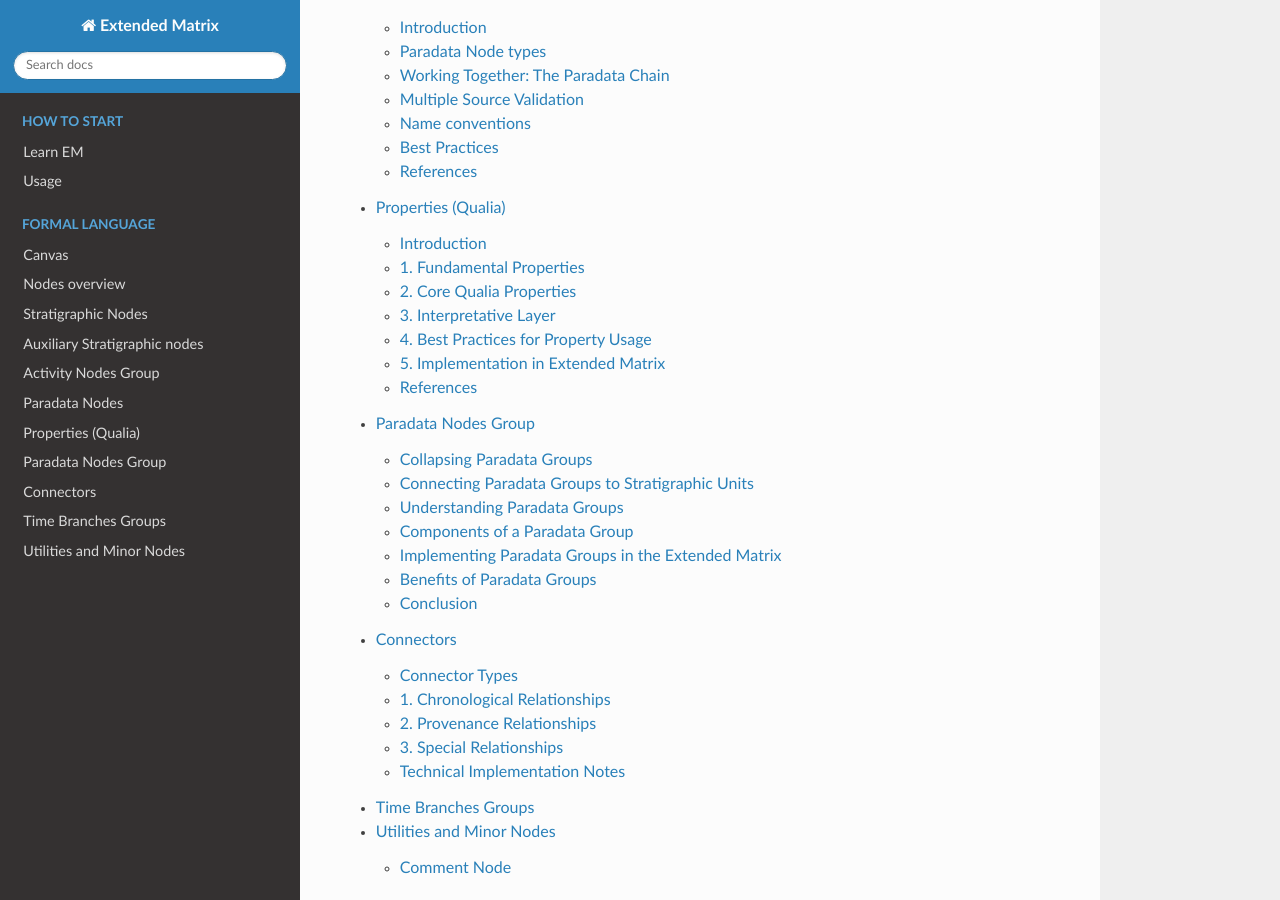
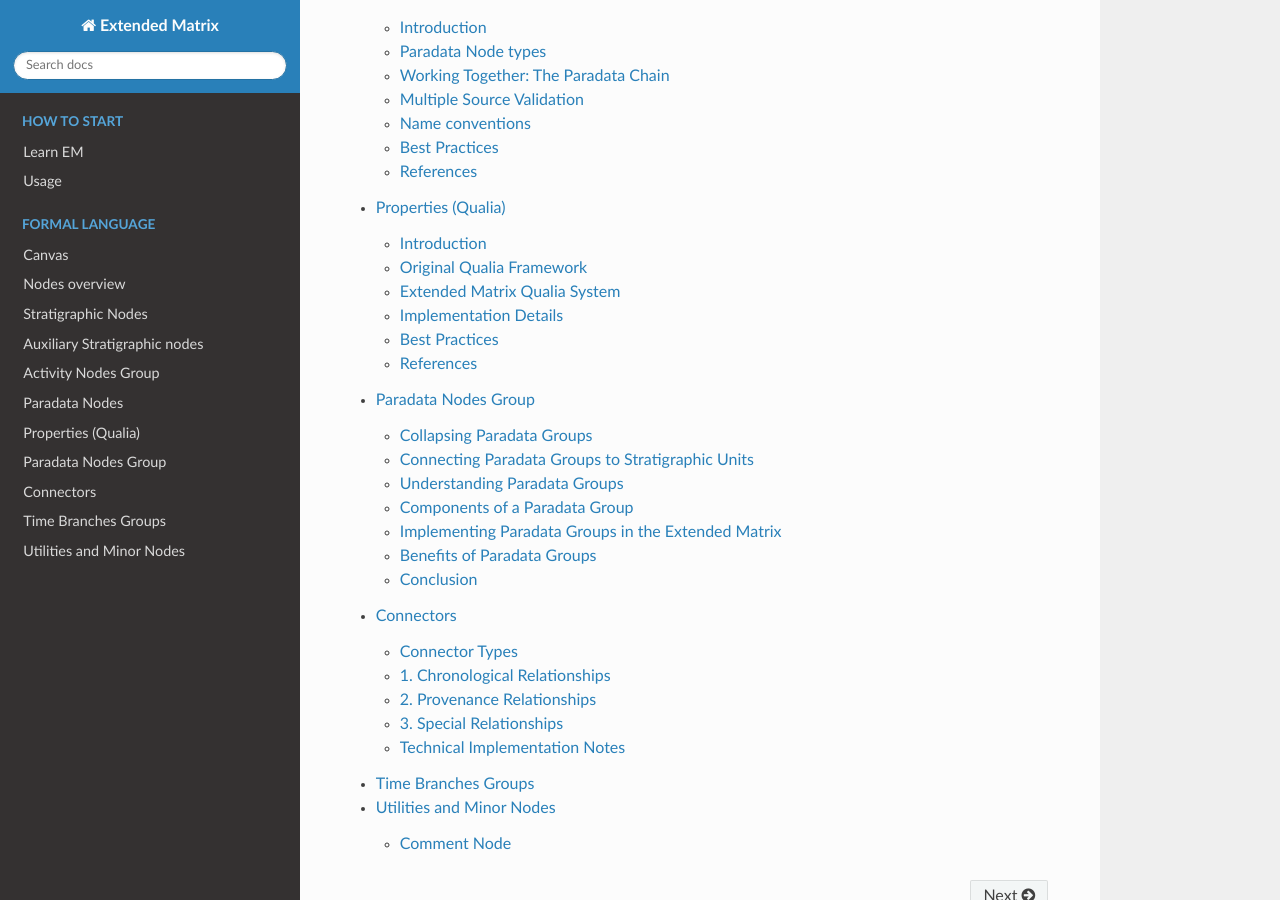
Before and after one commit to zalmoxes-laran/ExtendedMatrix-doc, a Sphinx documentation site: the page built from docs/index.rst, in a window 1280 px wide and 900 px high, scrolled down 2181 px. Built offline with Sphinx 7.4.7 and the Read the Docs theme 3.1.0, drawn with Linux system fonts in a browser that asks for light colours; pages that are not in the unit, such as notebooks, are missing from menus; some of the changed lines change nothing that is shown.

Commit message:
Update qualia.rst

````diff
--- a/docs/qualia.rst
+++ b/docs/qualia.rst
@@ -1,207 +1,196 @@
 Properties (Qualia)
 ===================
 
-.. _properties_and_qualia:
+.. _qualia:
 
 Introduction
 -----------
 
-The Extended Matrix uses a structured system of properties based on philosophical qualia (Pustejovsky, 1995) and adapted for archaeological documentation. This system recognizes both fundamental properties and hierarchical relationships between properties, allowing for flexible and precise documentation of archaeological findings.
+The Extended Matrix adopts and extends Pustejovsky's qualia theory to create a comprehensive system for documenting both objective and subjective properties in archaeological documentation. While the original qualia structure provides a solid foundation for describing object properties, the Extended Matrix extends this framework to handle the specific needs of archaeological documentation, including temporal perceptions and degrees of certainty.
+
+Original Qualia Framework
+-----------------------
+
+Pustejovsky (1995) defined four fundamental qualia roles:
+
+1. **Formal quale**: What kind of thing is it?
+2. **Constitutive quale**: What is it made of?
+3. **Telic quale**: What is it for?
+4. **Agentive quale**: How did it come into being?
+
+.. admonition:: Example
+   :class: example
+
+   In Pustejovsky's original framework, a column might be described as:
+   * Formal: A vertical architectural support element
+   * Constitutive: Made of marble
+   * Telic: Supports the entablature
+   * Agentive: Carved from a single block
+
+Extended Matrix Qualia System
+--------------------------
+
+The Extended Matrix expands this framework to address the specific needs of archaeological documentation:
 
 1. Fundamental Properties
------------------------
+~~~~~~~~~~~~~~~~~~~~~~~
 
 .. _existence:
 
-1.1 Existence
-~~~~~~~~~~~~
+**Existence**
+   The foundational property that must be established before any other qualia can be considered.
 
-The existence property is fundamental in archaeological documentation, reflecting different levels of certainty about an element's historical presence.
+   * Physical existence (for US/USM)
+   * Documented existence (for USD)
+   * Hypothetical existence (for USV)
+   * Reconstructed existence (for VSF)
 
-**Certainty Levels:**
-  * Confirmed (implicit for physical US/USM nodes)
-  * Documented (for USD nodes, requires source citation)
-  * Hypothetical (for USV/n nodes, requires justification)
-  * Reconstructed (for VSF nodes, based on evidence)
+2. Extended Qualia Roles
+~~~~~~~~~~~~~~~~~~~~~~
 
-2. Core Qualia Properties
------------------------
+2.1 Extended Formal Quale
+^^^^^^^^^^^^^^^^^^^^^^^
 
-Based on Pustejovsky's qualia structure and adapted for archaeological needs:
+Encompasses measurable and observable characteristics:
 
-.. _formal:
+**Dimensions** (container property)
+   * height
+   * width
+   * depth
 
-2.1 Formal Quale (What it is)
-~~~~~~~~~~~~~~~~~~~~~~~~~~~
+   .. admonition:: Example
+      :class: example
 
-Properties describing the physical nature and measurements of the element.
+      A single "dimensions" property might contain "100,20,60 cm" instead of separate height, width, and depth properties.
 
-**Dimensions:**
-  A container property that can be expressed either:
+**Position** (container property)
+   * coordinates
+   * orientation
+   * elevation
 
-  * As a unified property:
-    - Value format: "height,width,depth" (e.g., "100,20,60")
-    - Units must be specified (e.g., "cm")
+2.2 Extended Constitutive Quale
+^^^^^^^^^^^^^^^^^^^^^^^^^^^^
 
-  * Or broken down into component properties:
-    - Height
-    - Width
-    - Depth
+**Material** (container property)
+   * primary_material
+   * construction_technique
+   * surface_treatment
 
-  .. note::
-     When dimensions are specified as a unified property, individual dimension properties should not be used.
+2.3 Extended Telic Quale
+^^^^^^^^^^^^^^^^^^^^^^
 
-**Position:**
-  A container property that can include:
+Includes both original and historical functions:
+   * primary_function
+   * secondary_uses
+   * spatial_role
+   * historical_adaptations
 
-  * Coordinates (x,y,z)
-  * Orientation
-  * Elevation
+2.4 Extended Agentive Quale
+^^^^^^^^^^^^^^^^^^^^^^^^^
 
-**Shape:**
-  * Basic geometry
-  * Architectural type
-  * Form classification
+Documents creation and modifications:
+   * construction_date
+   * builder
+   * modification_history
+   * conservation_status
 
-.. _constitutive:
+3. Temporal Perception System
+~~~~~~~~~~~~~~~~~~~~~~~~~~
 
-2.2 Constitutive Quale (What it's made of)
-~~~~~~~~~~~~~~~~~~~~~~~~~~~~~~~~~~~~~~~~
+.. _actornode:
 
-Properties describing the material composition.
+The Extended Matrix introduces the ActorNode concept to manage temporal perceptions:
 
-**Material:**
-  A container property that can include:
+.. image:: img/nodes/actor_node.png
+   :width: 128px
+   :align: left
 
-  * Primary material
-  * Construction technique
-  * Surface treatment
+An ActorNode represents an individual or group whose interpretation of properties is being recorded. This allows documentation of how properties were perceived at different times by different observers.
 
-**Physical Properties:**
-  * Color
-  * Texture
-  * Density
-  * State of conservation
+.. admonition:: Example
+   :class: example
 
-.. _telic:
+   A temple column's significance might be interpreted differently:
 
-2.3 Telic Quale (What it's for)
-~~~~~~~~~~~~~~~~~~~~~~~~~~~~~
+   **Ancient Priest (1st century CE)**
+   * Telic: Sacred support of temple structure
+   * Symbolic: Connection between earth and heavens
 
-Properties describing function and use.
+   **Medieval Chronicler (12th century)**
+   * Telic: Reminder of pagan past
+   * Symbolic: Example of ancient craftsmanship
 
-**Function:**
-  A container property that can include:
+   **Modern Archaeologist (21st century)**
+   * Telic: Evidence of construction techniques
+   * Symbolic: Indicator of economic resources
 
-  * Primary function
-  * Secondary uses
-  * Spatial role
+.. admonition:: Technical Tip
+   :class: technical-tip
 
-**Usage:**
-  * Period of use
-  * Type of use
-  * Usage patterns
+   The ActorNode connects to properties through temporal relationships, allowing multiple interpretations to coexist within the documentation system.
 
-.. _agentive:
+Implementation Details
+-------------------
 
-2.4 Agentive Quale (How it came to be)
-~~~~~~~~~~~~~~~~~~~~~~~~~~~~~~~~~~
+.. admonition:: Data Format
+   :class: data-format
 
-Properties describing creation and modification.
+   Property hierarchy example:
 
-**Creation:**
-  A container property that can include:
+   ```json
+   {
+     "column_01": {
+       "existence": {
+         "type": "physical",
+         "certainty": "confirmed"
+       },
+       "dimensions": {
+         "value": "450,60,60",
+         "unit": "cm",
+         "contains": ["height", "width", "depth"],
+         "method": "direct_measurement"
+       },
+       "perceptions": [
+         {
+           "actor": "ActorNode_01",
+           "epoch": "100_CE",
+           "properties": {
+             "significance": "ritual",
+             "status": "active_religious"
+           }
+         },
+         {
+           "actor": "ActorNode_02",
+           "epoch": "2023_CE",
+           "properties": {
+             "significance": "archaeological",
+             "status": "preserved"
+           }
+         }
+       ]
+     }
+   }
+   ```
 
-  * Construction date
-  * Builder/workshop
-  * Construction technique
+Best Practices
+------------
 
-**Modifications:**
-  * Restoration history
-  * Adaptation phases
-  * Destruction events
+1. **Property Hierarchy Management**
+   * Use container properties when possible
+   * Document relationships between properties
+   * Maintain consistent property structures
 
-3. Interpretative Layer
----------------------
+2. **Temporal Interpretation**
+   * Always link subjective interpretations to ActorNodes
+   * Document the temporal context of interpretations
+   * Preserve multiple historical perspectives
 
-The interpretative layer connects properties to specific actors and epochs, allowing for the documentation of changing interpretations over time.
-
-**Structure:**
-  .. code-block:: json
-
-  {
-    "property": "function",
-    "interpretations": [
-      {
-        "actor": "Archaeologist A",
-        "epoch": "1900-1920",
-        "value": "temple",
-        "confidence": "high",
-        "basis": "architectural features"
-      },
-      {
-        "actor": "Archaeologist A",
-        "epoch": "1920-1930",
-        "value": "administrative building",
-        "confidence": "medium",
-        "basis": "new inscriptions found"
-      }
-    ]
-  }
-
-4. Best Practices for Property Usage
----------------------------------
-
-1. **Hierarchical Properties:**
-   * Use container properties when possible to reduce redundancy
-   * Document which sub-properties are covered by a container property
-   * Maintain consistency in property hierarchy across the documentation
-
-2. **Property Values:**
-   * Use standardized formats for values
-   * Include units where applicable
-   * Document value conventions in metadata
-
-3. **Interpretative Documentation:**
-   * Always link interpretations to specific actors and epochs
-   * Document changes in interpretation over time
-   * Maintain clear chains of evidence through paradata nodes
-
-5. Implementation in Extended Matrix
---------------------------------
-
-Example of property hierarchies in practice:
-
-.. code-block:: json
-
-{
-    "node_id": "USM100",
-    "properties": {
-        "existence": {
-            "value": "confirmed",
-            "certainty": "physical"
-        },
-        "dimensions": {
-            "value": "100,20,60",
-            "unit": "cm",
-            "contains": ["height", "width", "depth"]
-        },
-        "material": {
-            "value": "marble",
-            "contains": {
-                "type": "Pentelic",
-                "technique": "carved",
-                "surface": "polished"
-            }
-        }
-    },
-    "interpretations": [
-        // as shown in section 3
-    ]
-}
+3. **Evidence Documentation**
+   * Link properties to paradata chains
+   * Document certainty levels
+   * Maintain clear validation paths
 
 References
 ---------
 
 * Pustejovsky, J. (1995). "The Generative Lexicon". MIT Press.
-* [Additional references for archaeological property documentation conventions]
````
